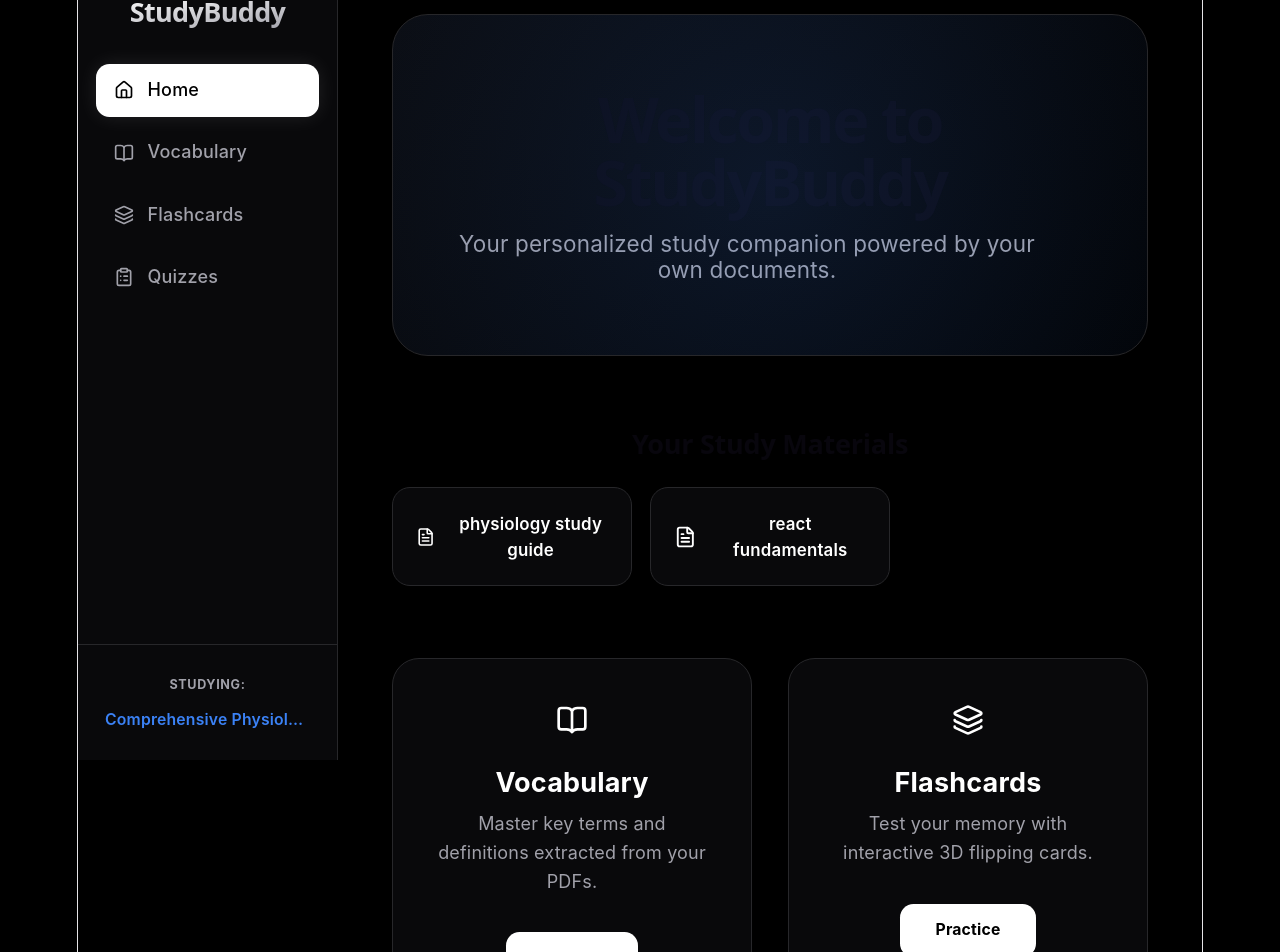
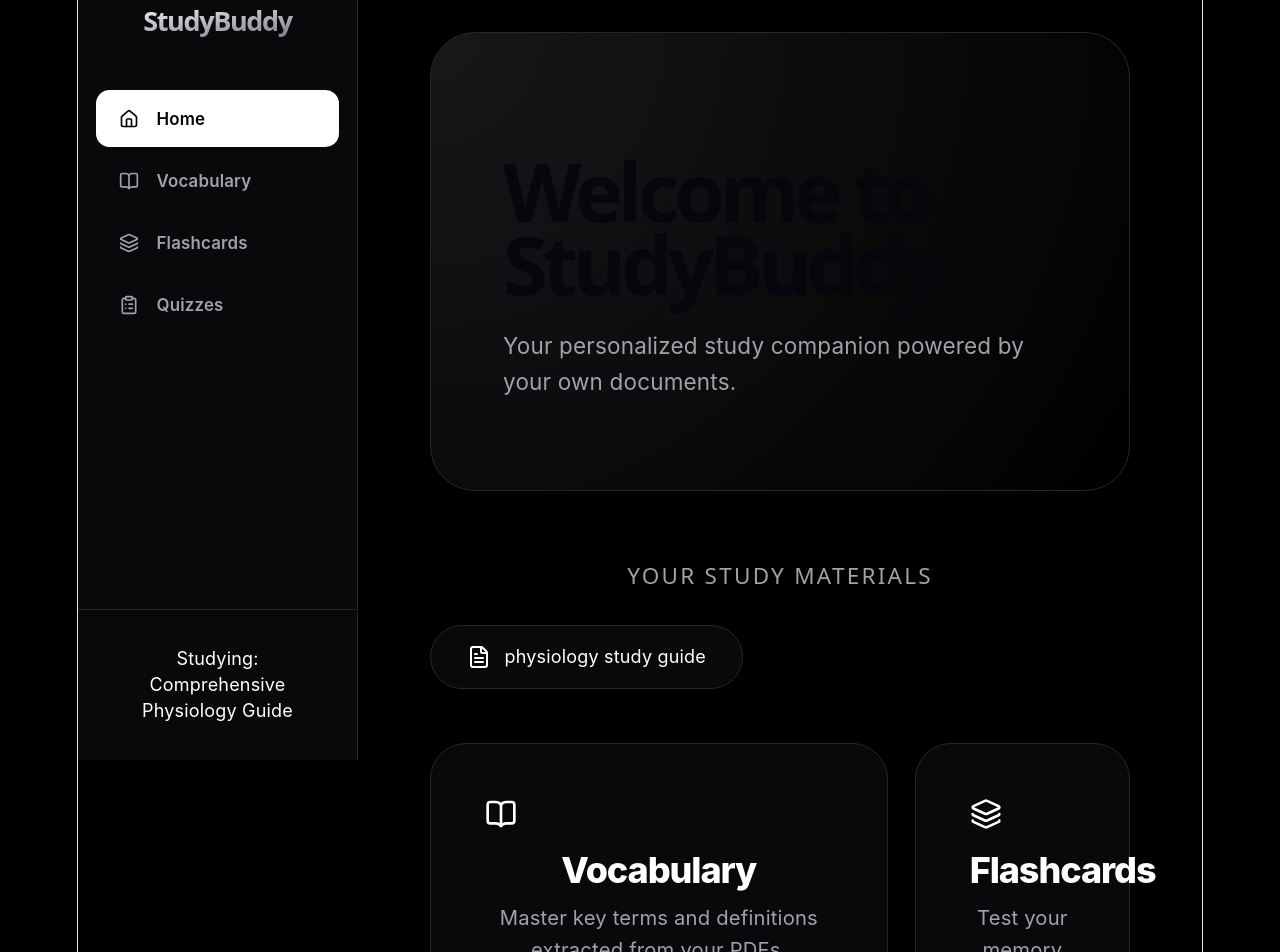
Before and after one commit to haligoat/bio9tino, a React (Vite) app: page / in a window 1280 px wide. Shown: the part 40-992 px from the top of the page. Built offline with nearby package versions, Linux system fonts and the light colour scheme.

Commit message:
Premium Bento UI Overhaul & 20 Conceptual Flashcards

```diff
--- a/src/App.css
+++ b/src/App.css
@@ -1,5 +1,5 @@
 :root {
-  --sidebar-width: 260px;
+  --sidebar-width: 280px;
   --bg-color: #000000;
   --sidebar-bg: #09090b;
   --card-bg: #09090b;
@@ -8,19 +8,21 @@
   --text-muted: #a1a1aa;
   --border-color: #27272a;
   --nav-hover: #18181b;
-  --accent-glow: rgba(59, 130, 246, 0.15);
+  --accent-glow: rgba(59, 130, 246, 0.1);
 }
 
 * {
   box-sizing: border-box;
+  margin: 0;
+  padding: 0;
 }
 
 body {
-  margin: 0;
   font-family: 'Inter', -apple-system, BlinkMacSystemFont, 'Segoe UI', Roboto, sans-serif;
   background-color: var(--bg-color);
   color: var(--text-main);
   -webkit-font-smoothing: antialiased;
+  overflow-x: hidden;
 }
 
 .app-container {
@@ -28,7 +30,7 @@ body {
   min-height: 100vh;
 }
 
-/* Sidebar */
+/* Sidebar Styling */
 .sidebar {
   width: var(--sidebar-width);
   background-color: var(--sidebar-bg);
@@ -41,15 +43,14 @@ body {
 }
 
 .sidebar-header {
-  padding: 2rem 1.5rem;
+  padding: 2.5rem 1.5rem;
 }
 
 .sidebar-header h2 {
-  margin: 0;
   font-size: 1.5rem;
-  font-weight: 800;
-  letter-spacing: -0.025em;
-  background: linear-gradient(to bottom right, #ffffff, #a1a1aa);
+  font-weight: 900;
+  letter-spacing: -0.05em;
+  background: linear-gradient(to bottom right, #ffffff, #71717a);
   -webkit-background-clip: text;
   -webkit-text-fill-color: transparent;
 }
@@ -57,22 +58,22 @@ body {
 .nav-links {
   list-style: none;
   padding: 0 1rem;
-  margin: 0;
 }
 
 .nav-links li {
-  margin-bottom: 0.5rem;
+  margin-bottom: 0.25rem;
 }
 
 .nav-links a {
   display: flex;
   align-items: center;
-  gap: 0.75rem;
-  padding: 0.75rem 1rem;
+  gap: 1rem;
+  padding: 0.875rem 1.25rem;
   text-decoration: none;
   color: var(--text-muted);
   border-radius: 0.75rem;
-  font-weight: 500;
+  font-weight: 600;
+  font-size: 0.9375rem;
   transition: all 0.2s cubic-bezier(0.4, 0, 0.2, 1);
 }
 
@@ -84,200 +85,176 @@ body {
 .nav-links a.active {
   background-color: #ffffff;
   color: #000000;
-  box-shadow: 0 0 20px rgba(255, 255, 255, 0.1);
 }
 
 .sidebar-footer {
   margin-top: auto;
-  padding: 1.5rem;
+  padding: 2rem 1.5rem;
   border-top: 1px solid var(--border-color);
 }
 
-.current-label {
-  font-size: 0.7rem;
-  font-weight: 700;
-  color: var(--text-muted);
-  text-transform: uppercase;
-  letter-spacing: 0.05em;
-  margin-bottom: 0.5rem;
-}
-
-.current-title {
-  font-size: 0.875rem;
-  font-weight: 600;
-  color: var(--primary-color);
-  white-space: nowrap;
-  overflow: hidden;
-  text-overflow: ellipsis;
-}
-
-/* Main Content */
+/* Main Content Layout */
 .main-content {
   margin-left: var(--sidebar-width);
   flex-grow: 1;
-  padding: 3rem;
+  padding: 4rem;
   max-width: 1400px;
+  width: 100%;
 }
 
 .page-content {
-  animation: fadeIn 0.4s ease-out;
+  animation: fadeIn 0.5s ease-out;
 }
 
-/* Hero Section */
+/* Bento Hero Section */
 .hero-section {
-  padding: 4rem 3rem;
-  background: linear-gradient(135deg, #09090b 0%, #000000 100%);
+  padding: 5rem 4rem;
+  background: radial-gradient(circle at top left, #18181b, #000000);
   border: 1px solid var(--border-color);
-  border-radius: 2rem;
+  border-radius: 2.5rem;
   margin-bottom: 4rem;
-  position: relative;
-  overflow: hidden;
-}
-
-.hero-section::before {
-  content: '';
-  position: absolute;
-  top: -50%;
-  left: -50%;
-  width: 200%;
-  height: 200%;
-  background: radial-gradient(circle, var(--accent-glow) 0%, transparent 70%);
-  pointer-events: none;
+  text-align: left;
 }
 
 .hero-section h1 {
-  font-size: 3.5rem;
-  font-weight: 800;
-  margin: 0 0 1rem;
-  letter-spacing: -0.04em;
-  line-height: 1;
+  font-size: 4.5rem;
+  font-weight: 900;
+  letter-spacing: -0.06em;
+  line-height: 0.9;
+  margin-bottom: 1.5rem;
 }
 
 .hero-section p {
   font-size: 1.25rem;
   color: var(--text-muted);
-  max-width: 600px;
+  max-width: 550px;
+  line-height: 1.6;
+}
+
+/* Bento Features Grid */
+.features-preview {
+  display: grid;
+  grid-template-columns: repeat(12, 1fr);
+  grid-auto-rows: minmax(280px, auto);
+  gap: 1.5rem;
+}
+
+.feature-card {
+  background: var(--card-bg);
+  padding: 3rem;
+  border-radius: 2rem;
+  border: 1px solid var(--border-color);
+  display: flex;
+  flex-direction: column;
+  transition: all 0.4s cubic-bezier(0.23, 1, 0.32, 1);
+}
+
+.feature-card:hover {
+  border-color: #3f3f46;
+  transform: translateY(-8px);
+  box-shadow: 0 20px 40px -20px rgba(0,0,0,0.5);
+}
+
+.feature-card:nth-child(1) { grid-column: span 8; }
+.feature-card:nth-child(2) { grid-column: span 4; }
+.feature-card:nth-child(3) { grid-column: span 12; }
+
+.feature-card h3 {
+  font-size: 2rem;
+  font-weight: 800;
+  letter-spacing: -0.03em;
+  margin: 1.5rem 0 1rem;
+}
+
+.feature-card p {
+  color: var(--text-muted);
+  font-size: 1.125rem;
+  line-height: 1.6;
+  margin-bottom: 2.5rem;
+  max-width: 500px;
+}
+
+.btn-secondary {
+  width: fit-content;
+  padding: 1rem 2.5rem;
+  background-color: #ffffff;
+  color: #000000;
+  text-decoration: none;
+  border-radius: 1rem;
+  font-weight: 800;
+  font-size: 1rem;
+  transition: all 0.2s;
+  text-align: center;
+}
+
+.btn-secondary:hover {
+  background-color: #e4e4e7;
+  transform: scale(1.02);
 }
 
 /* Materials Section */
+.materials-section {
+  margin-bottom: 3rem;
+}
+
 .materials-section h2 {
-  font-size: 1.5rem;
-  font-weight: 700;
-  margin-bottom: 1.5rem;
+  font-size: 1.25rem;
+  text-transform: uppercase;
+  letter-spacing: 0.1em;
+  color: var(--text-muted);
+  margin-bottom: 2rem;
 }
 
 .materials-grid {
-  display: grid;
-  grid-template-columns: repeat(auto-fill, minmax(240px, 1fr));
+  display: flex;
+  flex-wrap: wrap;
   gap: 1rem;
-  margin-bottom: 4rem;
 }
 
 .material-card {
+  padding: 1rem 2rem;
+  background: #09090b;
+  border: 1px solid var(--border-color);
+  border-radius: 100px;
+  cursor: pointer;
   display: flex;
   align-items: center;
-  gap: 1rem;
-  padding: 1.25rem;
-  background: var(--card-bg);
-  border: 1px solid var(--border-color);
-  border-radius: 1rem;
-  cursor: pointer;
+  gap: 0.75rem;
   transition: all 0.2s;
 }
 
 .material-card:hover {
   border-color: #ffffff;
-  transform: translateY(-2px);
   background: #18181b;
 }
 
 .material-card.active {
-  border-color: var(--primary-color);
-  background: rgba(59, 130, 246, 0.1);
-  color: var(--primary-color);
+  background: #ffffff;
+  color: #000000;
+  border-color: #ffffff;
 }
 
-.material-card span {
-  font-weight: 600;
-  font-size: 0.9375rem;
-}
-
-/* Features Grid */
-.features-preview {
-  display: grid;
-  grid-template-columns: repeat(auto-fit, minmax(300px, 1fr));
-  gap: 2rem;
-}
-
-.feature-card {
-  background: var(--card-bg);
-  padding: 2.5rem;
-  border-radius: 1.5rem;
-  border: 1px solid var(--border-color);
-  transition: all 0.3s;
-}
-
-.feature-card:hover {
-  border-color: var(--text-muted);
-  transform: translateY(-4px);
-}
-
-.feature-card h3 {
-  font-size: 1.5rem;
-  margin: 1.5rem 0 0.75rem;
-}
-
-.feature-card p {
-  color: var(--text-muted);
-  margin-bottom: 2rem;
-  line-height: 1.6;
-}
-
-.btn-secondary {
-  display: inline-block;
-  padding: 0.75rem 2rem;
-  background-color: #ffffff;
-  color: #000000;
-  text-decoration: none;
-  border-radius: 0.75rem;
+/* Utils */
+.loading {
+  height: 100vh;
+  display: flex;
+  align-items: center;
+  justify-content: center;
+  background: #000000;
   font-weight: 700;
-  font-size: 0.875rem;
-  transition: all 0.2s;
-}
-
-.btn-secondary:hover {
-  transform: scale(1.05);
-  background-color: #e4e4e7;
-}
-
-.loading {
-  display: flex;
-  justify-content: center;
-  align-items: center;
-  height: 100vh;
-  font-size: 1.125rem;
-  color: var(--text-muted);
-  background: #000000;
-}
-
-.empty-state {
-  display: flex;
-  flex-direction: column;
-  align-items: center;
-  padding: 4rem;
-  background: var(--card-bg);
-  border: 1px dashed var(--border-color);
-  border-radius: 1.5rem;
-  color: var(--text-muted);
-  text-align: center;
 }
 
 @keyframes fadeIn {
-  from { opacity: 0; transform: translateY(10px); }
+  from { opacity: 0; transform: translateY(20px); }
   to { opacity: 1; transform: translateY(0); }
 }
 
 @media (max-width: 1024px) {
+  .feature-card:nth-child(1),
+  .feature-card:nth-child(2),
+  .feature-card:nth-child(3) {
+    grid-column: span 12;
+  }
   .main-content {
     padding: 2rem;
   }
@@ -285,15 +262,15 @@ body {
 
 @media (max-width: 768px) {
   .sidebar {
-    width: 80px;
-  }
-  .sidebar-header h2, .nav-links span, .sidebar-footer {
     display: none;
   }
   .main-content {
-    margin-left: 80px;
+    margin-left: 0;
+  }
+  .hero-section {
+    padding: 3rem 2rem;
   }
   .hero-section h1 {
-    font-size: 2.5rem;
+    font-size: 3rem;
   }
 }
--- a/src/data/react-fundamentals.json
+++ /dev/null
@@ -1,45 +0,0 @@
-{
-  "title": "React Fundamentals",
-  "vocab": [
-    { "term": "JSX", "definition": "A syntax extension for JavaScript that looks similar to HTML." },
-    { "term": "Component", "definition": "The building blocks of a React application." },
-    { "term": "Props", "definition": "Short for properties, used to pass data between components." },
-    { "term": "State", "definition": "An object that holds some information that may change over the lifetime of the component." },
-    { "term": "Hook", "definition": "A special function that lets you 'hook into' React features." }
-  ],
-  "flashcards": [
-    { "question": "What is the virtual DOM?", "answer": "A lightweight copy of the real DOM kept in memory." },
-    { "question": "What is the purpose of useEffect?", "answer": "To perform side effects in functional components." },
-    { "question": "Can components be nested?", "answer": "Yes, components can contain other components." }
-  ],
-  "quizzes": [
-    {
-      "type": "multiple-choice",
-      "question": "Which hook is used for state management?",
-      "options": ["useEffect", "useState", "useContext", "useRef"],
-      "answer": "useState"
-    },
-    {
-      "type": "multiple-choice",
-      "question": "What does JSX stand for?",
-      "options": ["JavaScript XML", "Java Syntax Extension", "JavaScript Xerox", "JSON XML"],
-      "answer": "JavaScript XML"
-    },
-    {
-      "type": "short-answer",
-      "question": "What is the name of the function used to pass data to child components?",
-      "answer": "props"
-    },
-    {
-      "type": "short-answer",
-      "question": "What command creates a new Vite project?",
-      "answer": "npm create vite"
-    },
-    {
-      "type": "multiple-choice",
-      "question": "React is maintained by which company?",
-      "options": ["Google", "Meta", "Microsoft", "Amazon"],
-      "answer": "Meta"
-    }
-  ]
-}
```
Also changed, not shown: src/data/physiology-study-guide.json (+20 -6 lines).
